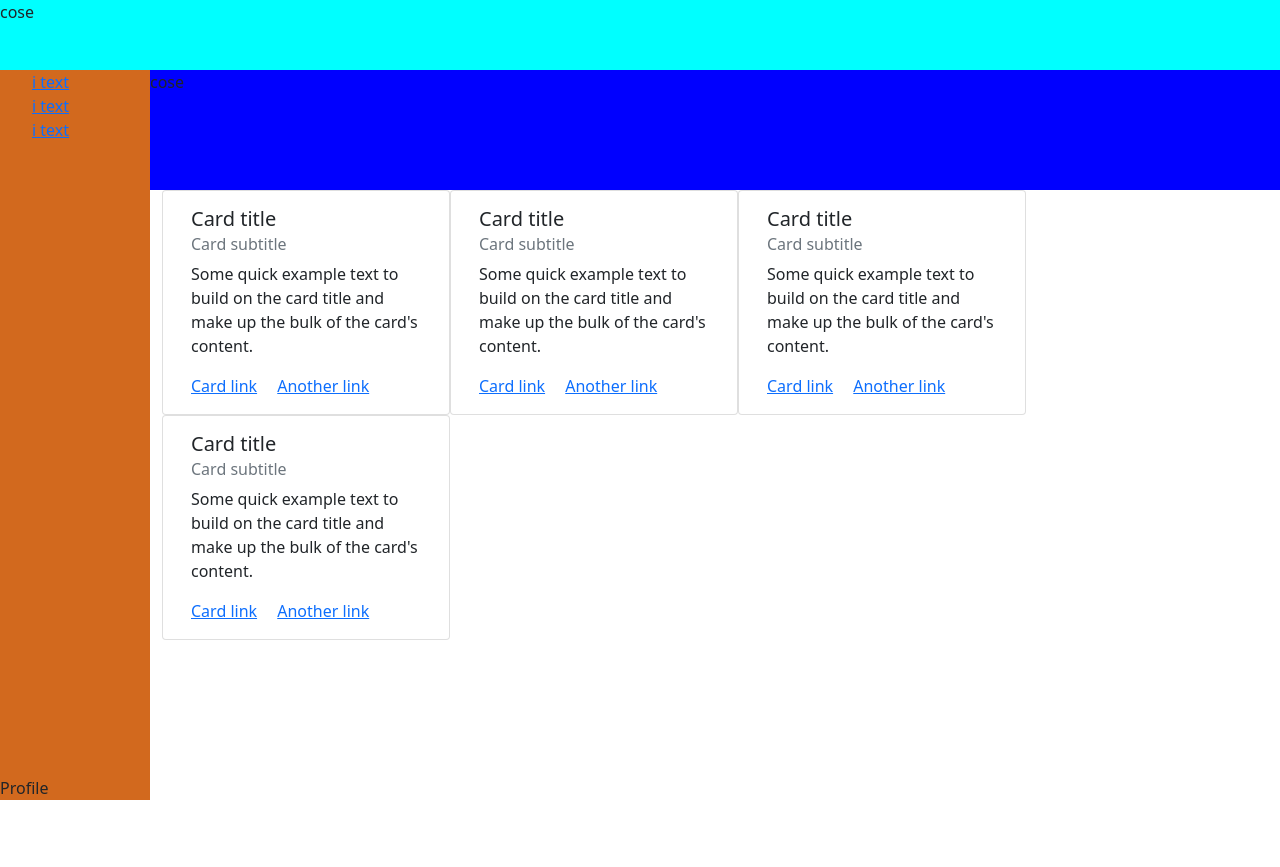
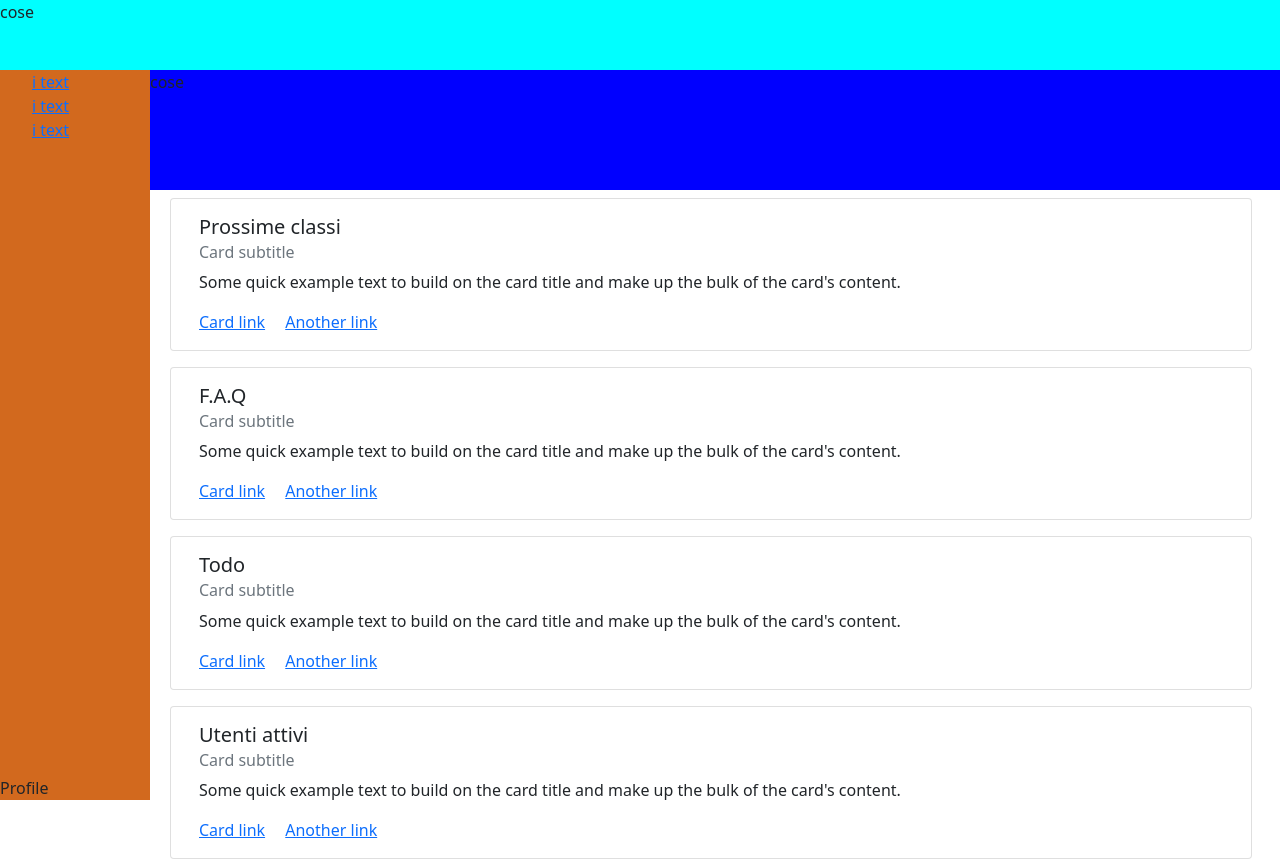
Before and after one commit to LucaPaolella/html-css-bootstrap-dashboard, a plain HTML site: page index.html in a window 1280 px wide. Before the commit the page ends 800 px from the top, so only its background shows below. Drawn offline with nearby package versions, Linux system fonts and the light colour scheme.

Commit message:
Opinione sulla struttura.

```diff
--- a/css/style.css
+++ b/css/style.css
@@ -40,7 +40,3 @@ aside .profile {
 }
 
 /*body-main*/
-
-#next-classes{
-    background-color: red;
-}
--- a/index.html
+++ b/index.html
@@ -42,11 +42,11 @@
 
             <section id="body-main">
 
-                <div id="class" class="container-cards row container d-flex flex-wrap">
+                <div class="container-cards row container d-flex flex-wrap">
 
-                    <div class="card col-12" style="width: 18rem;">
-                        <div class="card-body col-12">
-                          <h5 class="card-title">Card title</h5>
+                    <div id="class" class="card col-12 col-xxl-7 m-2" >
+                        <div class="card-body">
+                          <h5 class="card-title">Prossime classi</h5>
                           <h6 class="card-subtitle mb-2 text-muted">Card subtitle</h6>
                           <p class="card-text">Some quick example text to build on the card title and make up the bulk of the card's content.</p>
                           <a href="#" class="card-link">Card link</a>
@@ -54,9 +54,9 @@
                         </div>
                     </div>
 
-                    <div id="faq" class="card col col-12 " style="width: 18rem;">
-                        <div class="card-body col-12">
-                          <h5 class="card-title">Card title</h5>
+                    <div id="faq" class="card col-12 col-xxl-7 m-2 order-xxl-1 ">
+                        <div class="card-body">
+                          <h5 class="card-title">F.A.Q</h5>
                           <h6 class="card-subtitle mb-2 text-muted">Card subtitle</h6>
                           <p class="card-text">Some quick example text to build on the card title and make up the bulk of the card's content.</p>
                           <a href="#" class="card-link">Card link</a>
@@ -64,9 +64,9 @@
                         </div>
                     </div>
 
-                    <div id="todo" class="card col col-12" style="width: 18rem;">
-                        <div class="card-body col-12">
-                          <h5 class="card-title">Card title</h5>
+                    <div id="todo" class="card col col-12 col-xxl-4 m-2 " >
+                        <div class="card-body">
+                          <h5 class="card-title">Todo</h5>
                           <h6 class="card-subtitle mb-2 text-muted">Card subtitle</h6>
                           <p class="card-text">Some quick example text to build on the card title and make up the bulk of the card's content.</p>
                           <a href="#" class="card-link">Card link</a>
@@ -74,9 +74,9 @@
                         </div>
                     </div>
 
-                    <div id="active" class="card col col-12" style="width: 18rem;">
-                        <div class="card-body col-12">
-                          <h5 class="card-title">Card title</h5>
+                    <div id="active" class="card col col-12 col-xxl-4 m-2 order-xxl-1">
+                        <div class="card-body">
+                          <h5 class="card-title">Utenti attivi</h5>
                           <h6 class="card-subtitle mb-2 text-muted">Card subtitle</h6>
                           <p class="card-text">Some quick example text to build on the card title and make up the bulk of the card's content.</p>
                           <a href="#" class="card-link">Card link</a>
```
